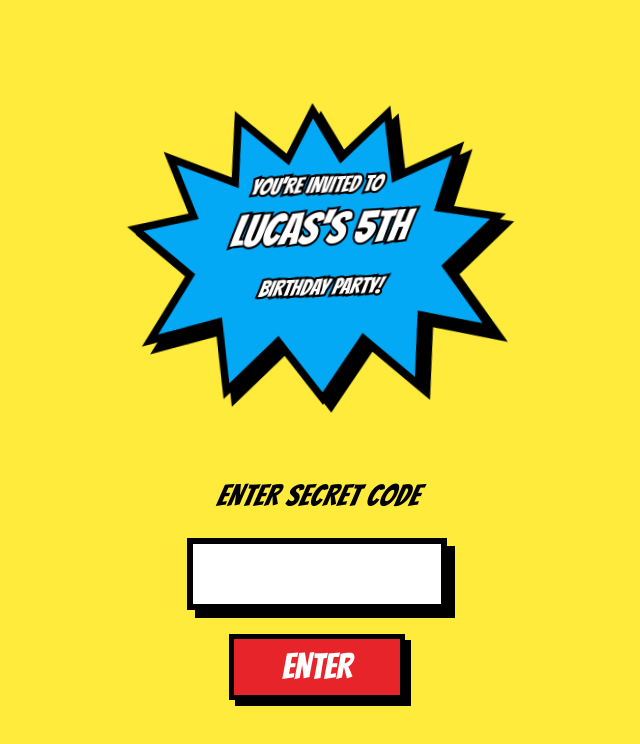
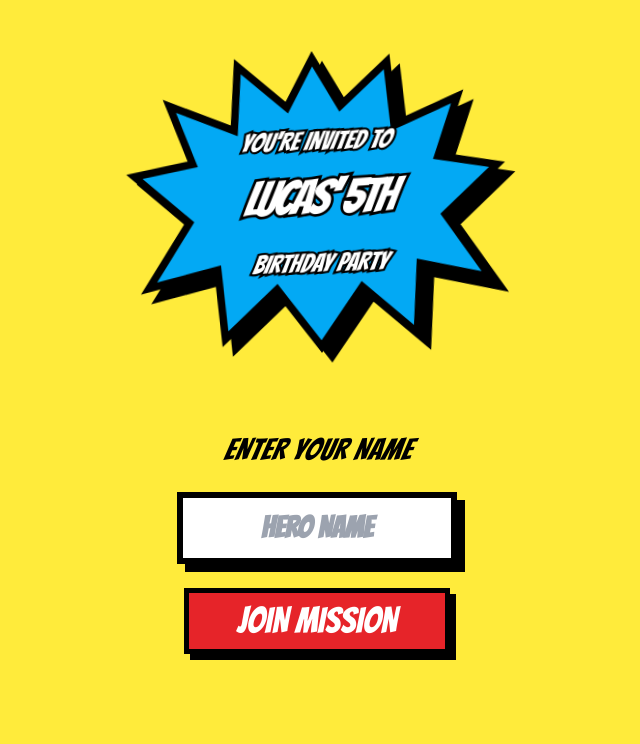
Before and after one commit to mikejm7/hello-world, a Next.js app: page / in a window 1280 px wide. Shown: the top 744 px of the page, without its empty margins (323-963 px from the left). Built offline with nearby package versions, Linux system fonts and the light colour scheme.

Commit message:
Update page.tsx

```diff
--- a/app/page.tsx
+++ b/app/page.tsx
@@ -6,41 +6,36 @@ const WebSlinger = () => (
   <div className="fixed inset-0 pointer-events-none z-50 overflow-hidden">
     <div className="absolute top-0 left-0 animate-spidey-path">
       <div className="relative w-40 h-40">
-        <svg
-          className="absolute overflow-visible"
-          style={{ top: '0', left: '0', width: '2000px', height: '2000px' }}
-        >
-          <line
-            x1="45"
-            y1="110"
-            x2="-1000"
-            y2="-800"
-            stroke="white"
-            strokeWidth="5"
-            className="web-line"
-            style={{ strokeLinecap: 'round' }}
-          />
+        <svg className="absolute overflow-visible" style={{ top: '0', left: '0', width: '2000px', height: '2000px' }}>
+          <line x1="45" y1="110" x2="-1000" y2="-1200" stroke="white" strokeWidth="5" className="web-line" style={{ strokeLinecap: 'round' }} />
         </svg>
-        <img
-          src="/spidey-swing.png"
-          alt="Spidey"
-          className="w-full h-auto drop-shadow-[0_25px_50px_rgba(0,0,0,0.5)]"
-          onError={(e) => { e.currentTarget.style.display = 'none'; }}
-        />
+        <img src="/spidey-swing.png" alt="Spidey" className="w-full h-auto drop-shadow-[0_40px_60px_rgba(0,0,0,0.5)]" />
       </div>
     </div>
   </div>
 );
 
+const ComicHeader = () => (
+  <div className="w-full max-w-[320px] mb-12 transform -rotate-2 relative z-10">
+    <svg viewBox="0 0 600 600" xmlns="http://www.w3.org/2000/svg" className="overflow-visible filter drop-shadow-[10px_10px_0px_rgba(0,0,0,1)]">
+      <path d="M300,20 L350,110 L440,30 L450,150 L570,100 L530,210 L640,230 L540,320 L620,440 L490,410 L480,540 L380,450 L300,560 L220,450 L120,540 L110,410 L-20,440 L60,320 L-40,230 L70,210 L30,100 L150,150 L160,30 L250,110 Z" fill="#03A9F4" stroke="black" strokeWidth="14" />
+      <text x="50%" y="32%" textAnchor="middle" fontSize="48" fill="white" stroke="black" strokeWidth="8" paintOrder="stroke" className="font-comic italic uppercase">You're Invited to</text>
+      <text x="50%" y="52%" textAnchor="middle" fontSize="90" fill="white" stroke="black" strokeWidth="10" paintOrder="stroke" className="font-comic italic uppercase tracking-tighter">Lucas' 5th</text>
+      <text x="50%" y="70%" textAnchor="middle" fontSize="48" fill="white" stroke="black" strokeWidth="8" paintOrder="stroke" className="font-comic italic uppercase">Birthday Party</text>
+    </svg>
+  </div>
+);
+
 export default function SpideyInvite() {
-  const [code, setCode] = useState('');
+  const [userName, setUserName] = useState('');
   const [isUnlocked, setIsUnlocked] = useState(false);
   const [error, setError] = useState(false);
   const audioRef = useRef<HTMLAudioElement>(null);
 
-  const handleVerify = (e: React.FormEvent) => {
+  const handleEntry = (e: React.FormEvent) => {
     e.preventDefault();
-    if (code.toUpperCase() === "SPIDEY6") {
+    // For this prompt, any name over 2 chars unlocks, otherwise triggers shake
+    if (userName.trim().length > 2) {
       if (audioRef.current) audioRef.current.play();
       setIsUnlocked(true);
       setError(false);
@@ -51,45 +46,47 @@ export default function SpideyInvite() {
   };
 
   return (
-    <main className={`w-full min-h-screen flex flex-col items-center justify-center px-4 font-comic relative overflow-hidden transition-colors duration-300 ${error ? 'bg-error' : 'bg-[#FFEB3B]'}`}>
+    <main className="w-full min-h-screen flex flex-col items-center justify-start pt-12 px-4 font-comic relative overflow-hidden bg-[#FFEB3B]">
       <audio ref={audioRef} src="https://www.myinstants.com/media/sounds/thwip.mp3" />
 
       <WebSlinger />
 
       <div className="relative z-10 flex flex-col items-center w-full max-w-[360px]">
-        {/* REVERTED TO ORIGINAL HEADER SIZE */}
-        <div className="w-full max-w-[320px] mb-20 transform -rotate-2 relative">
-            <svg viewBox="0 0 600 500" className="overflow-visible filter drop-shadow-[8px_8px_0px_rgba(0,0,0,1)]">
-                <path d="M300,20 L350,110 L440,30 L450,150 L570,100 L530,210 L640,230 L540,320 L620,440 L490,410 L480,540 L380,450 L300,560 L220,450 L120,540 L110,410 L-20,440 L60,320 L-40,230 L70,210 L30,100 L150,150 L160,30 L250,110 Z" fill="#03A9F4" stroke="black" strokeWidth="14" />
-                <text x="50%" y="35%" textAnchor="middle" fontSize="42" fill="white" stroke="black" strokeWidth="8" paintOrder="stroke" className="font-comic italic">YOU'RE INVITED TO</text>
-                <text x="50%" y="54%" textAnchor="middle" fontSize="82" fill="white" stroke="black" strokeWidth="8" paintOrder="stroke" className="font-comic italic">LUCAS'S 5TH</text>
-                <text x="50%" y="73%" textAnchor="middle" fontSize="42" fill="white" stroke="black" strokeWidth="8" paintOrder="stroke" className="font-comic italic">BIRTHDAY PARTY!</text>
-            </svg>
-        </div>
+        <ComicHeader />
 
         {!isUnlocked ? (
-          <div className="w-full flex flex-col items-center mt-8">
-            <h2 className="text-3xl text-black text-center uppercase mb-6 italic tracking-wide">Enter Secret Code</h2>
-            <form onSubmit={handleVerify} className="w-full flex flex-col items-center gap-6">
-              {/* REVERTED TO ORIGINAL INPUT SIZE */}
+          <div className="w-full flex flex-col items-center mt-4">
+            <h2 className="text-3xl text-black text-center uppercase mb-6 italic tracking-wide">Enter Your Name</h2>
+            <form onSubmit={handleEntry} className="w-full flex flex-col items-center gap-6">
               <input
                 type="text"
-                value={code}
-                onChange={(e) => setCode(e.target.value.toUpperCase())}
-                className={`w-[260px] p-3 border-[6px] border-black text-center text-3xl font-bold bg-white shadow-[8px_8px_0px_black] uppercase focus:outline-none transition-transform ${error ? 'animate-shake' : ''}`}
+                value={userName}
+                onChange={(e) => setUserName(e.target.value)}
+                className={`w-[280px] p-3 border-[6px] border-black text-center text-3xl font-bold bg-white shadow-[8px_8px_0px_black] uppercase focus:outline-none transition-transform ${error ? 'animate-shake-3d' : ''}`}
+                placeholder="HERO NAME"
               />
-              {/* REVERTED TO ORIGINAL BUTTON SIZE */}
               <button type="submit" className="bg-[#E62429] text-white text-4xl py-2 px-12 border-[5px] border-black shadow-[6px_6px_0px_black] active:translate-y-1 active:shadow-none transition-all uppercase">
-                ENTER
+                JOIN MISSION
               </button>
             </form>
           </div>
         ) : (
-          <div className="w-full flex flex-col items-center mt-8 space-y-6 animate-in zoom-in duration-500">
+          <div className="w-full flex flex-col items-center mt-4 space-y-4 animate-in zoom-in duration-500">
             <div className="w-full bg-[#03A9F4] border-[8px] border-black p-6 text-white shadow-[10px_10px_0px_black] transform rotate-1 text-center">
-               <h3 className="text-4xl uppercase mb-2">Mission Intel Unlocked!</h3>
-               <p className="text-2xl uppercase font-bold text-yellow-300">Friday, March 27 @ 2:00 PM</p>
-               <p className="text-2xl uppercase">Spidey Secret HQ</p>
+               <h3 className="text-3xl uppercase mb-4 leading-tight">Welcome Hero, {userName}! <br/>Join us to celebrate Lucas' 5th birthday</h3>
+
+               <div className="text-left space-y-4 border-t-4 border-black/20 pt-4">
+                  <p className="text-xl"><span className="text-yellow-300">WHEN:</span> Friday, March 27 @ 2:00 PM</p>
+                  <p className="text-xl"><span className="text-yellow-300">WHERE:</span> Spidey Secret HQ, 123 Hero Lane</p>
+                  <p className="text-xl"><span className="text-yellow-300">RSVP:</span> By March 15th</p>
+
+                  <div className="bg-white/10 p-3 border-2 border-dashed border-white/50 rounded-lg mt-4">
+                    <p className="text-lg leading-snug">
+                      <span className="font-bold text-[#FFEB3B]">GIFT INFO:</span> No gifts, please! Your presence is the best present. If you'd like to honor Lucas, please donate to:
+                    </p>
+                    <a href="https://www.charitywater.org" target="_blank" className="text-yellow-300 underline block mt-2 break-all">charitywater.org/donate</a>
+                  </div>
+               </div>
             </div>
           </div>
         )}
```
